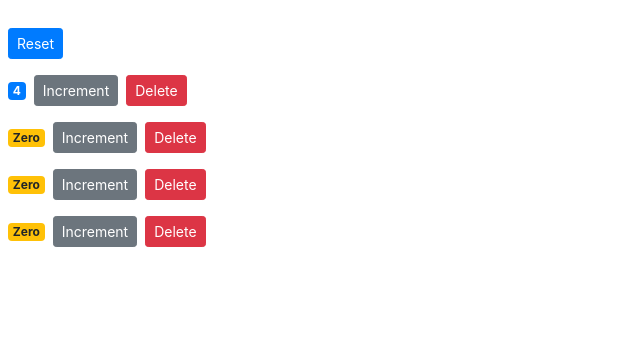
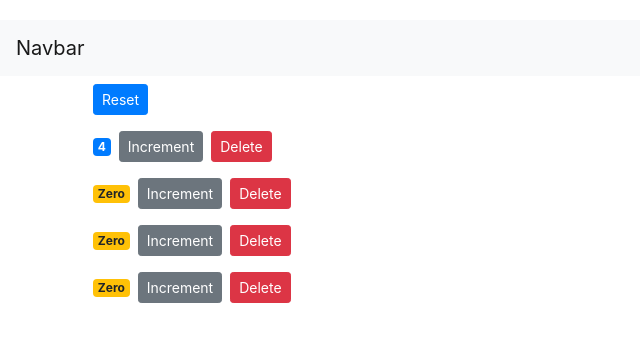
Before and after one commit to InfoTechSole/react-practice, a React (Create React App) app: page / in a window 1280 px wide. Shown: the top 342 px of the page, without its empty margins (0-640 px from the left). Built offline with nearby package versions, Linux system fonts and the light colour scheme.

Commit message:
4-NestedComponents lecture 11  --  Multiple Components

```diff
--- a/src/App.js
+++ b/src/App.js
@@ -1,11 +1,16 @@
+import React, { Component } from "react";
+import NavBar from "./components/navbar";
+import Counters from "./components/counters";
 import "./App.css";
-import Movies from "./components/movies";
 
 function App() {
   return (
-    <main className="container">
-      <Movies />
-    </main>
+    <React.Fragment>
+      <NavBar />
+      <main className="container">
+        <Counters />
+      </main>
+    </React.Fragment>
   );
 }
 
--- /dev/null
+++ b/src/components/navbar.jsx
@@ -0,0 +1,15 @@
+import React, { Component } from "react";
+
+class NavBar extends Component {
+  render() {
+    return (
+      <nav className="navbar navbar-light bg-light">
+        <a href="" className="navbar-brand">
+          Navbar
+        </a>
+      </nav>
+    );
+  }
+}
+
+export default NavBar;
--- a/src/index.js
+++ b/src/index.js
@@ -4,11 +4,10 @@
 import App from "./App";
 import reportWebVitals from "./reportWebVitals";
 import "bootstrap/dist/css/bootstrap.css";
-import Counters from "./components/counters";
 
 ReactDOM.render(
   <React.StrictMode>
-    <Counters />
+    <App />
   </React.StrictMode>,
   document.getElementById("root")
 );
--- a/src/services/fakeMovieService.js
+++ b/src/services/fakeMovieService.js
@@ -1,4 +1,4 @@
-import * as genresAPI from "./fakeGenreService";
+// import * as genresAPI from "./fakeGenreService";
 
 const movies = [
   {
```
